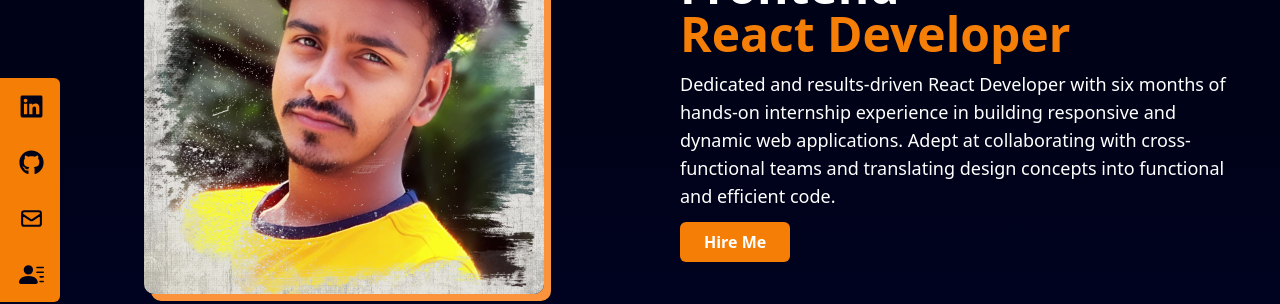
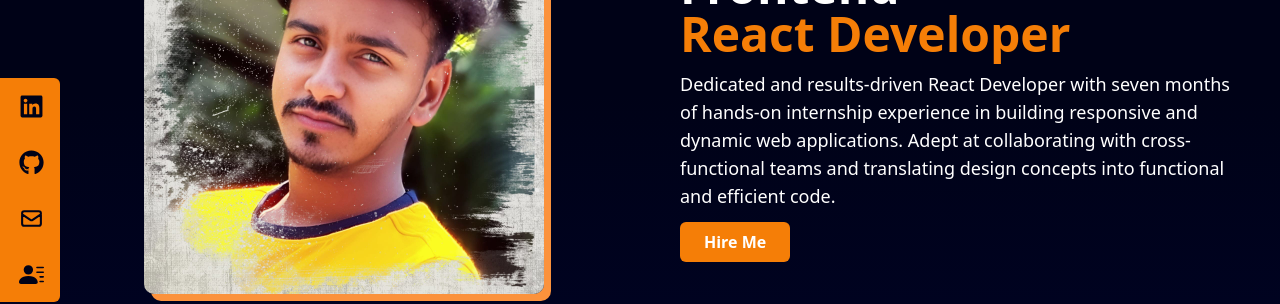
Before and after one commit to Ramraj-Perumal/RP-Portfolio, a React (Create React App) app: page / in a window 1280 px wide. Shown: the part 202-506 px from the top of the page. Built offline with nearby package versions, Linux system fonts and the light colour scheme.

Commit message:
text update

```diff
--- a/src/Components/Hero.js
+++ b/src/Components/Hero.js
@@ -20,7 +20,7 @@ const Hero = () => {
                             {/* <h1 className='text-5xl text-white font-semibold'>Ramraj <br />Perumal</h1> */}
                             <div className='text-white text-5xl font-semibold'>Frontend <br /><span className='text-orange'>React Developer</span></div>
                             <div className='text-white text-sm mt-2 md:text-lg mt-4'>
-                            Dedicated and results-driven React Developer with six months of hands-on internship experience in building responsive and dynamic web applications.
+                            Dedicated and results-driven React Developer with seven months of hands-on internship experience in building responsive and dynamic web applications.
                             Adept at collaborating with cross-functional teams and translating design concepts into functional and efficient code.{" "}
                             </div>
 
```
